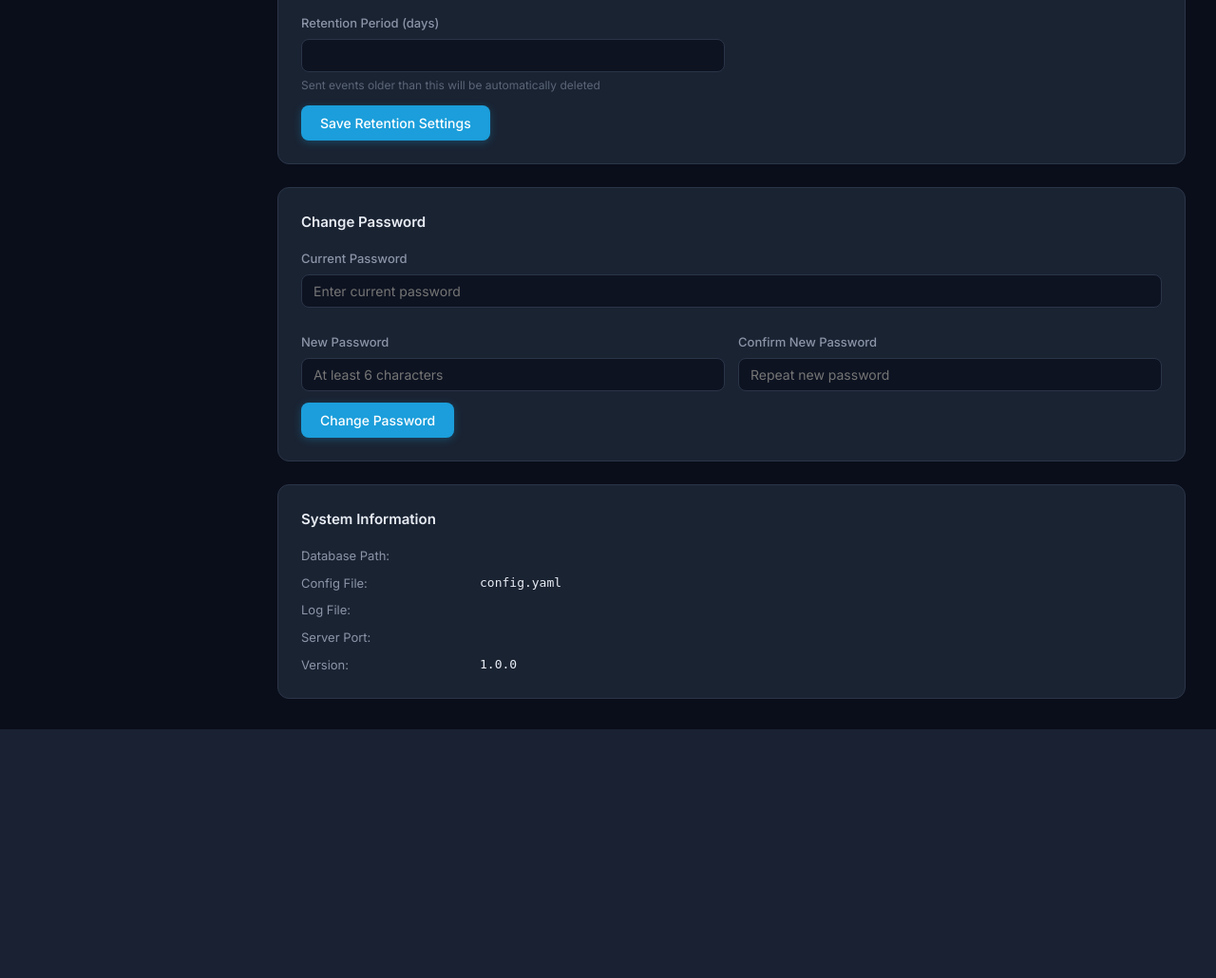
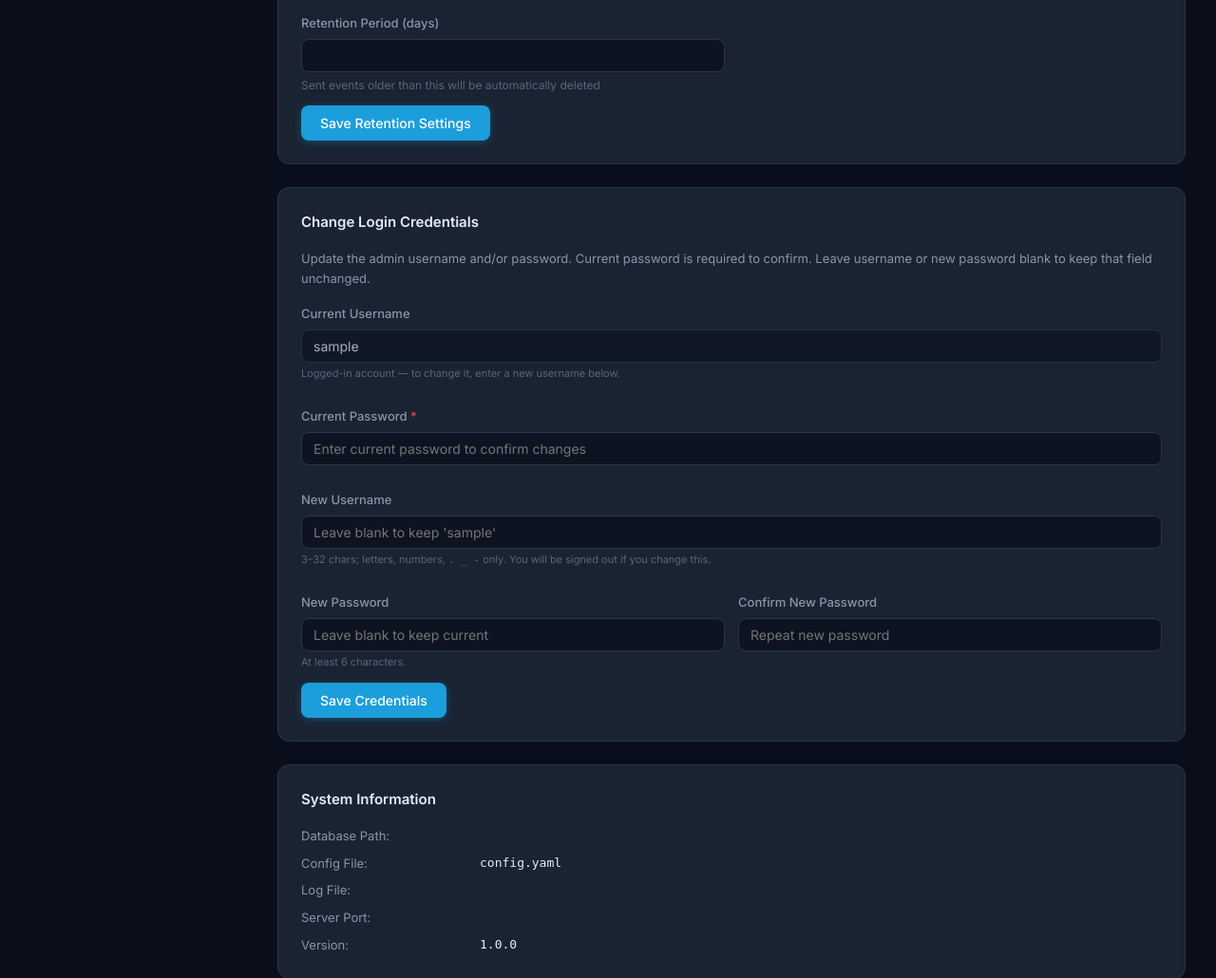
Before and after one commit to harshdixitt10/Edge, a Python web app: template web/templates/settings.html in a window 1280 px wide. Shown: the part 804-1834 px from the top of the page at 95% size. Before the commit the page ends 1572 px from the top, so only its background shows below. Run offline with Jinja, Linux system fonts and the light colour scheme; the template is opened without the code that fills it: most values are stand-ins (such as "Sample title", 1, 10 or a date in 2020).

Commit message:
Commited the change

```diff
--- a/config.yaml
+++ b/config.yaml
@@ -4,7 +4,7 @@
   secret_key: change-me-in-production-use-a-long-random-string
   debug: false
 auth:
-  default_username: admin
+  default_username: harsh
   default_password_hash: $2b$12$cIHok4y/HrjCig3fwElx3OyG4QpMShpE.pAk533RKAH667NtEw1HO
   jwt_expiry_minutes: 60
   jwt_algorithm: HS256
--- a/web/templates/settings.html
+++ b/web/templates/settings.html
@@ -11,7 +11,7 @@
 <div class="alert alert-success animate-in">Settings saved successfully!</div>
 {% endif %}
 {% if pw_success %}
-<div class="alert alert-success animate-in">Password changed successfully!</div>
+<div class="alert alert-success animate-in">Credentials updated successfully!</div>
 {% endif %}
 {% if pw_error %}
 <div class="alert alert-error animate-in">{{ pw_error }}</div>
@@ -151,29 +151,72 @@
     </form>
 </div>
 
-<!-- Change Password -->
+<!-- Change Credentials (Username + Password) -->
 <div class="card animate-in" style="margin-bottom:24px; animation-delay:0.2s;">
     <div class="card-header">
-        <span class="card-title">Change Password</span>
+        <span class="card-title">Change Login Credentials</span>
     </div>
-    <form method="POST" action="/settings/change-password">
+    <p style="font-size:13px; color:var(--text-secondary); margin:0 0 16px 0;">
+        Update the admin username and/or password. Current password is required to confirm.
+        Leave username or new password blank to keep that field unchanged.
+    </p>
+    <form method="POST" action="/settings/change-credentials" id="change-credentials-form">
         <div class="grid-2">
             <div class="form-group" style="grid-column: span 2;">
-                <label class="form-label">Current Password</label>
-                <input type="password" name="current_password" class="form-input" placeholder="Enter current password" required autocomplete="current-password">
+                <label class="form-label">Current Username</label>
+                <input type="text" class="form-input" value="{{ current_username }}" disabled
+                       style="opacity:0.7; cursor:not-allowed;">
+                <p style="font-size:11px; color:var(--text-muted); margin-top:3px;">Logged-in account — to change it, enter a new username below.</p>
+            </div>
+            <div class="form-group" style="grid-column: span 2;">
+                <label class="form-label">Current Password <span style="color:var(--accent-red);">*</span></label>
+                <input type="password" name="current_password" class="form-input" placeholder="Enter current password to confirm changes" required autocomplete="current-password">
+            </div>
+            <div class="form-group" style="grid-column: span 2;">
+                <label class="form-label">New Username</label>
+                <input type="text" name="new_username" class="form-input"
+                       placeholder="Leave blank to keep '{{ current_username }}'"
+                       autocomplete="username" minlength="3" maxlength="32"
+                       pattern="[A-Za-z0-9._\-]+"
+                       title="3–32 characters: letters, numbers, dot, underscore, hyphen">
+                <p style="font-size:11px; color:var(--text-muted); margin-top:3px;">
+                    3–32 chars; letters, numbers, <code>. _ -</code> only. You will be signed out if you change this.
+                </p>
             </div>
             <div class="form-group">
                 <label class="form-label">New Password</label>
-                <input type="password" name="new_password" class="form-input" placeholder="At least 6 characters" required autocomplete="new-password">
+                <input type="password" name="new_password" id="cc-new-password" class="form-input" placeholder="Leave blank to keep current" autocomplete="new-password" minlength="6">
+                <p style="font-size:11px; color:var(--text-muted); margin-top:3px;">At least 6 characters.</p>
             </div>
             <div class="form-group">
                 <label class="form-label">Confirm New Password</label>
-                <input type="password" name="confirm_password" class="form-input" placeholder="Repeat new password" required autocomplete="new-password">
+                <input type="password" name="confirm_password" id="cc-confirm-password" class="form-input" placeholder="Repeat new password" autocomplete="new-password">
             </div>
         </div>
-        <button type="submit" class="btn btn-primary">Change Password</button>
+        <button type="submit" class="btn btn-primary">Save Credentials</button>
     </form>
 </div>
+
+<script>
+// Only require confirm-password when a new password was actually entered.
+(function () {
+    const form = document.getElementById('change-credentials-form');
+    if (!form) return;
+    const pw = document.getElementById('cc-new-password');
+    const cpw = document.getElementById('cc-confirm-password');
+    form.addEventListener('submit', function (e) {
+        if (pw.value && pw.value !== cpw.value) {
+            e.preventDefault();
+            alert('New password and confirmation do not match.');
+        }
+    });
+    // Make confirm required only if new password has a value
+    pw.addEventListener('input', function () {
+        if (pw.value) cpw.setAttribute('required', 'required');
+        else cpw.removeAttribute('required');
+    });
+})();
+</script>
 
 <!-- System Info (read-only) -->
 <div class="card animate-in" style="animation-delay:0.25s;">
```
Also changed, not shown: web/routes/settings.py (+85 -20 lines).
